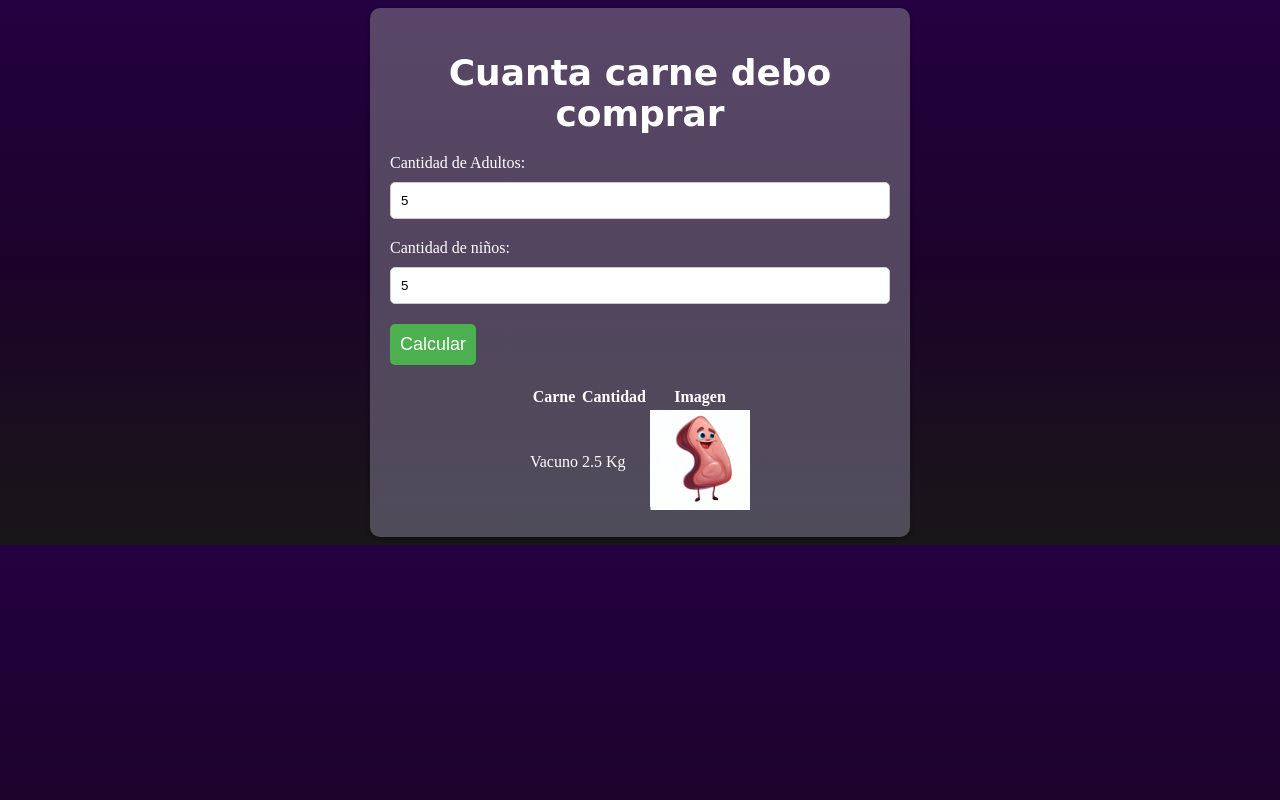
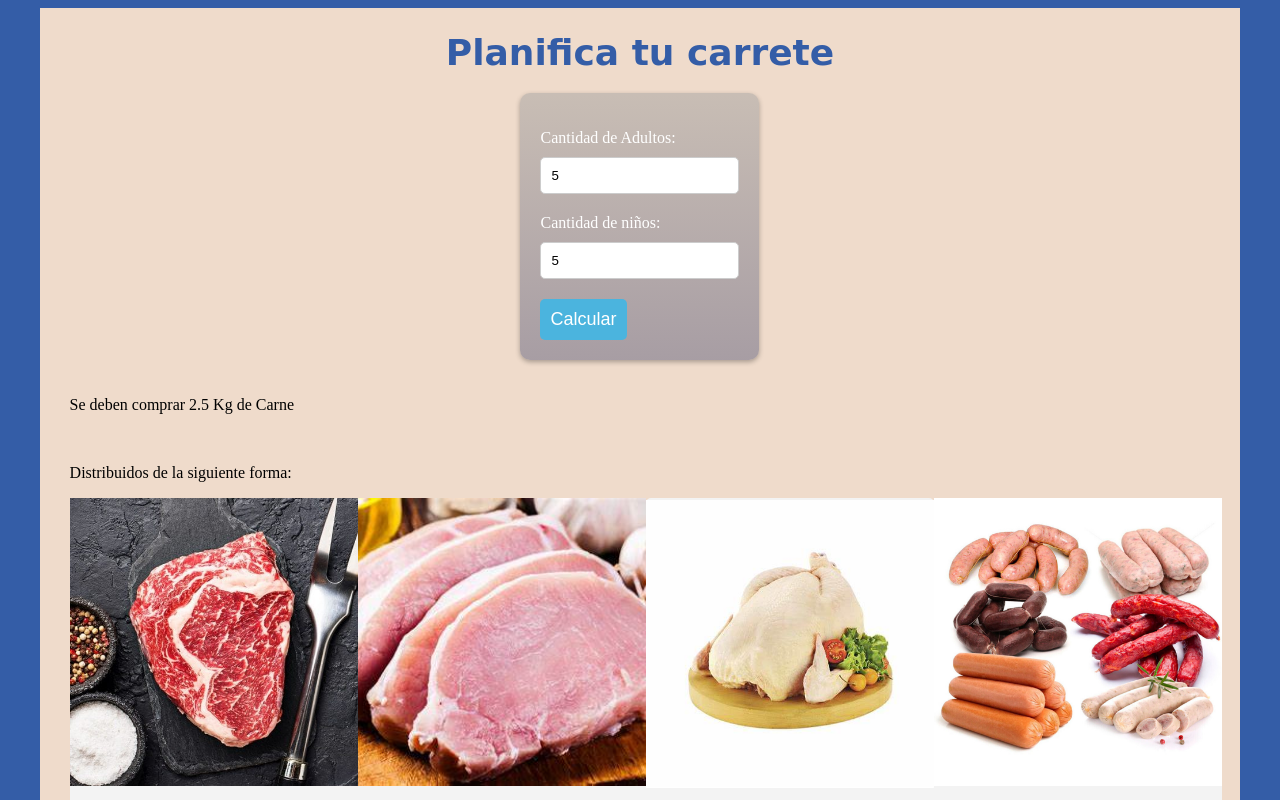
Before and after one commit to Gutsan/CalculadoraCarrete, a plain HTML site: page index.html in a window 1280 px wide. Both pictures are taken after typing "5", "5" into the empty fields and a click on the button "Calcular". Shown: the top 800 px of the page. Drawn offline with Linux system fonts and the light colour scheme; a web font is replaced by a local one.

Commit message:
Se actualiza app versión 0.002

```diff
--- a/asset/css/style.css
+++ b/asset/css/style.css
@@ -1,12 +1,22 @@
 body{
+  background-color: #345da7;
+  background-size: contain;
   display: flex;
-  background-image:linear-gradient(to top,#181717,#1c0229,#240141) ;
-  background-size: cover;
-  align-content: center;
+  flex-direction: column;
+  align-items: center;
+
 }
-.contenedor {
-    max-width: 500px;
-    margin: 0 auto;
+.container{
+  background-color: #efdbcb;
+  width: 95%;
+  /* height: 60rem; */
+  display: flex;
+  flex-direction: column;
+  align-items: center;
+}
+.container .Card-form {
+    position: relative;
+    max-width: 30rem;
     padding: 20px;
     background-image: linear-gradient(to bottom,#99999973,#75728896 );
     border-radius: 10px;
@@ -14,19 +24,20 @@ body{
     color: #fff;
   }
 
-  h1 {
+  .container h1 {
+    color: #345da7;
     text-align: center;
     font-size: 36px;
     margin-bottom: 20px;
     font-family: 'DynaPuff', cursive;
   }
 
-  label {
+  .Card-form label {
     display: block;
     margin-bottom: 10px;
   }
 
-  input[type="number"] {
+  .Card-form input[type="number"] {
     width: 100%;
     padding: 10px;
     border: 1px solid #ccc;
@@ -35,8 +46,8 @@ body{
     margin-bottom: 20px;
   }
 
-  button {
-    background-color: #4caf50;
+  .Card-form button {
+    background-color: #4bb4de;
     color: #fff;
     border: none;
     padding: 10px;
@@ -45,16 +56,43 @@ body{
     cursor: pointer;
   }
 
-  button:hover {
-    background-color: #3e8e41;
+  .Card-form button:hover {
+    background-color: #3b8ac4;
   }
 
   #resultado {
     display: flex;
+    flex-direction: column;
     justify-content: space-around;
     margin-top: 20px;
+    width: 95%;
   }
-  img{
-    width: 100px;
-    height: 100px;
+
+
+  #resultado .distribucion{
+    display: flex;
+    justify-content: space-around;
   }
+  #resultado .distribucion .card-carne {
+    width: 18rem;
+    color: #345da7;
+    background-color:#f3f3f3;
+    display: flex;
+    flex-direction: column;
+    justify-content:space-around ;
+    border-radius: 5px;
+    margin-bottom: 3rem;
+  }
+
+  #resultado .distribucion .card-carne img{
+    height: 18rem;
+    width: 18rem;
+    object-fit: cover;
+  }
+  footer{
+    /* height: 5rem; */
+    width: 95%;
+    text-align: center;
+    color: #efdbcb;
+    background-color:#3b8ac4;
+  }
--- a/asset/script/main.js
+++ b/asset/script/main.js
@@ -5,13 +5,59 @@ function calcular() {
 
 
     // Calcular la cantidad total de alimentos
-    var totalCarne = numAdultos*0.35+numNinos*0.15
+    var totalCarne = numAdultos*0.35+numNinos*0.15;
+    var totalVacuno=totalCarne*0.40;
+    var totalCerdo=totalCarne*0.30;
+    var totalPollo=totalCarne*0.20;
+    var totalEmbutido=totalCarne*0.10;
 
     // Crear la tabla con los resultados
-    var tabla = "<table><thead><tr><th>Carne</th><th>Cantidad</th><th>Imagen</th></tr></thead><tbody>";
-    tabla += "<tr><td>Vacuno</td><td>" + totalCarne + " Kg</td><td><img src='asset/img/carnito.jpg' alt='imagen-de-carnito'></td></tr>";
-    tabla += "</tbody></table>";
+    var tabla = '<P>Se deben comprar '+ totalCarne+' Kg de Carne</p>';
+    tabla +='</br> <P>Distribuidos de la siguiente forma:</p>';
+    tabla +='<div class="distribucion">'
+    tabla +='<div class=card-carne>'
+    tabla +='<img src="asset/img/vacuno.jpg" alt="Imagen carne">'
+    tabla +='<h4>VACUNO</h4>'
+    tabla +='<p>Puede ser lomo liso, lomo vetado, punta de ganso o cualquiera de tu preferencia</p>'
+    tabla +='<P>Total ' +totalVacuno+' Kg de Carne</p>'
+    tabla +='</div>'
+    tabla +='<div class=card-carne>'
+    tabla +='<img src="asset/img/cerdo.jpg" alt="Imagen carne">'
+    tabla +='<h4>CERDO</h4>'
+    tabla +='<p>Costillar, plateada o cualquiera de tu preferencia</p>'
+    tabla +='<P>Total ' +totalCerdo+' Kg de Carne</p>'
+    tabla +='</div>'
+    tabla +='<div class=card-carne>'
+    tabla +='<img src="asset/img/pollo.jpg" alt="Imagen carne">'
+    tabla +='<h4>POLLO</h4>'
+    tabla +='<p>Recomentación:Tutos ala</p>'
+    tabla +='<P>Total ' +totalPollo+' Kg de Carne</p>'
+    tabla +='</div>'
+    tabla +='<div class=card-carne>'
+    tabla +='<img src="asset/img/embutidos.jpg" alt="Imagen carne">'
+    tabla +='<h4>EMBUTIDOS</h4>'
+    tabla +='<p>Longanizas, chorizos, Prietas o cualquiera de tu preferencia</p>'
+    tabla +='<P>Total ' +totalEmbutido+' Kg de Carne</p>'
+    tabla +='</div>'
+    tabla +='</div>';
 
     // Mostrar la tabla en el div de resultado
     document.getElementById("resultado").innerHTML = tabla;
   }
+
+  function truncarCeroCinco(num){
+    var decimales =num % 1;
+    var resultado=0
+    if (decimales>0.5){
+      resultado=math.floor(num)+1;
+      return resultado;
+    } else{
+      resultado=math.floor(num)+0.5;
+      return resultado;
+    }
+  }
+
+  function test1(){
+    var a=truncarCeroCinco(1.1);
+    alert (a);
+  }
--- a/index.html
+++ b/index.html
@@ -17,9 +17,10 @@
     <head>
 
     </head>
-    <div class="contenedor">
-      <h1>Cuanta carne debo comprar</h1>
-
+    <div class="container">
+      <h1>Planifica tu carrete</h1>
+      <div class="Card-form">
+        <p Class="titulo-Form"></p>
         <!-- formulario para ingrsar datos de usuario -->
         <form>
           <div class="CantidadPerosnas">
@@ -32,10 +33,13 @@
           </div>
           <button type="button" onclick="calcular()">Calcular</button>
         </form>
+      </div>
       <div id="resultado"></div>
     </div>
+    <footer>
+      <p>@Gutsan-2023-Todos los derechos reservados</p>
+    </footer>
     <script src="asset/script/main.js"></script>
   </body>
 
-
 </html>
```
Also changed, not shown: asset/img/cerdo.jpg (added), asset/img/embutidos.jpg (added), asset/img/pollo.jpg (added), asset/img/vacuno.jpg (added). Lines whose indentation alone changed are shown as unchanged.
